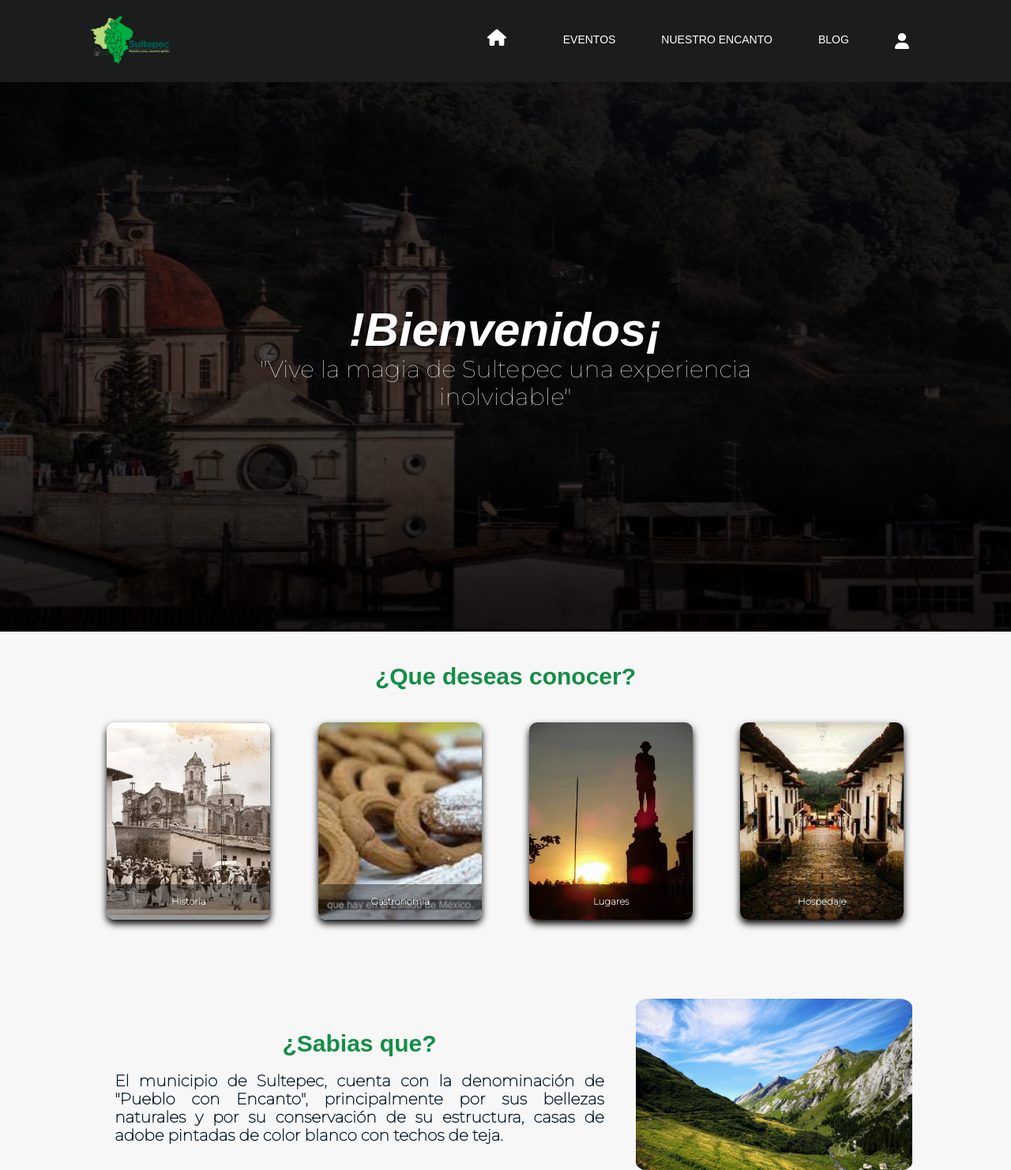
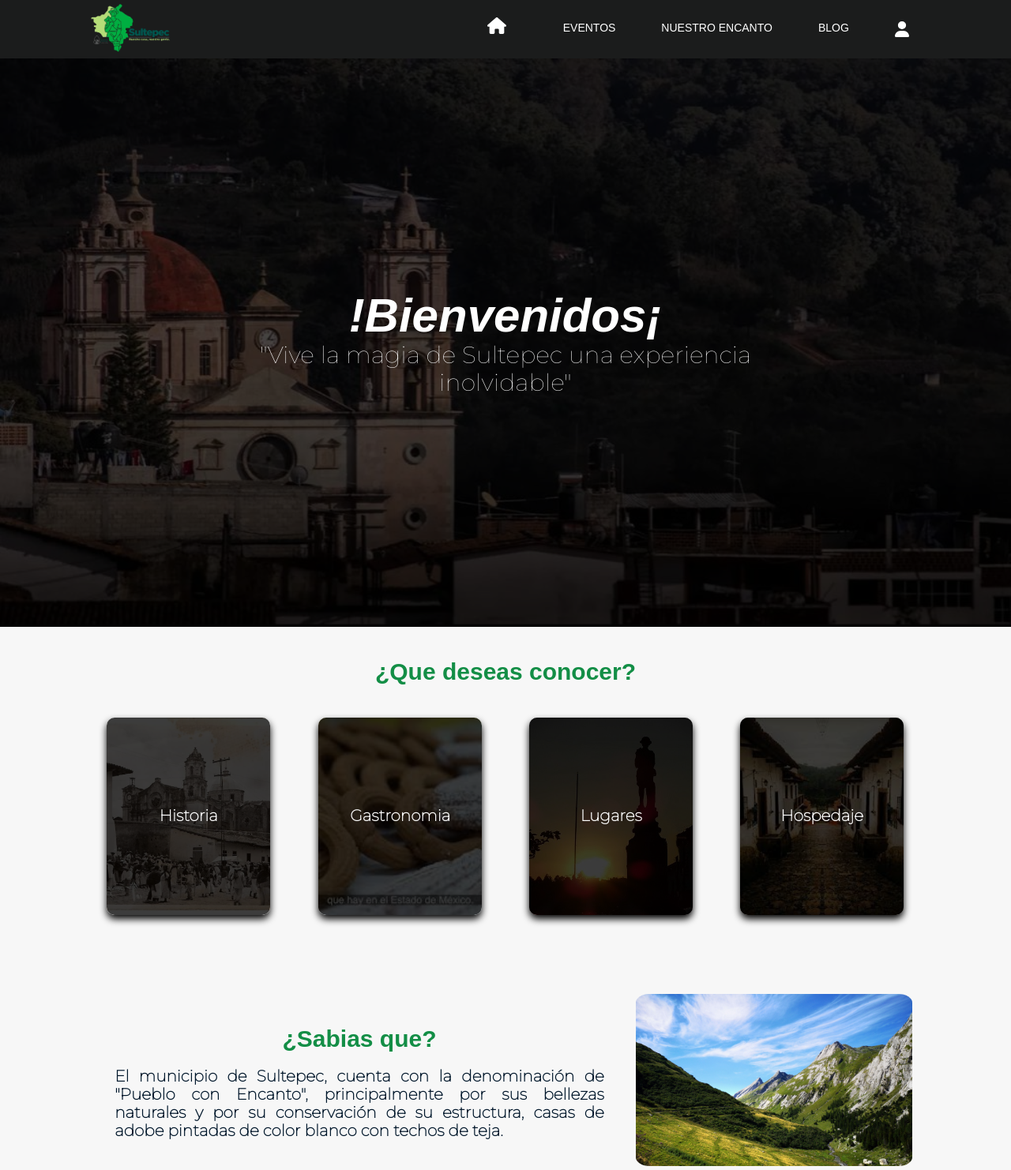
Before and after one commit to angelcruz07/WebSite-Turismo, a PHP site: page /WebSite-Turismo/ in a window 1280 px wide. Shown: the top 1482 px of the page at 79% size. Run offline with PHP 8.4, Linux system fonts and the light colour scheme.

Commit message:
Estilo mejorado

```diff
--- a/assets/css/gastronomy.css
+++ b/assets/css/gastronomy.css
@@ -48,7 +48,6 @@
     align-items: center;
     justify-content: space-between;
     position: relative;
-    padding: var(--standard-padding);
 }
 
 .card {
--- a/assets/css/login.css
+++ b/assets/css/login.css
@@ -1,9 +1,9 @@
 .form-register {
     padding: var(--standard-padding);
-    height: 100vh;
 }
 .container-register {
     margin-top:16rem;
+    margin-bottom: 16rem;
     display: flex;
     justify-content: center;
     align-items: center;
@@ -37,6 +37,10 @@
 .labels{
     font-size: var(--font-size);
     text-align: center;
+    color: #fff;
+}
+.parraf{
+    color: #fff;
 }
 .submit-form{
     display: flex;
--- a/assets/css/navbar.css
+++ b/assets/css/navbar.css
@@ -3,7 +3,7 @@
   display: flex;
   align-items: center;
   justify-content: space-between;
-  padding: var(--standard-padding);
+  padding: 5px 9%;
 }
 .logo img {
   width:100px
@@ -173,7 +173,7 @@ nav ul li ul li a:hover {
       background-color:#1b1c1c;
       position: absolute;
       left: 0;
-      top: 98px;
+      top: 72px;
       width: 100%;
       transition: all 300ms ease;
       z-index: 100;
--- a/assets/css/responsive.css
+++ b/assets/css/responsive.css
@@ -20,11 +20,6 @@
     }
     .description h3{
         text-align: center;
-    }
- }
- @media (max-width: 991px){
-    .header {
-        padding: 2rem 3%;
     }
  }
  @media (max-width: 768px){
--- a/assets/css/slider.css
+++ b/assets/css/slider.css
@@ -5,7 +5,7 @@
   position: relative;
 }
 .slider-container{
-  height: 87vh;
+  height: 90vh;
 }
 .overlay-slider {
   width: 100%;
--- a/assets/css/suggestions.css
+++ b/assets/css/suggestions.css
@@ -47,16 +47,18 @@
     position: absolute;
     bottom: 0;
     width: 100%;
-    height: 45px;
-    line-height: 45px;
+    height: 100%;
+    line-height: 250px;
     color: #fff;
-    background: rgba(0,0,0,.4);
+    background: rgba(0, 0, 0, 0.765);
     text-align: center;
+    font-size: 2rem;
+    font-family: var(--font-family);
   }
 
   .card-suggetion .back {
     transform: perspective(600px) rotateY(180deg);
-    background: rgb(3, 35, 54);
+    background: var(--color-secundary);
     padding: 15px;
     color: #f3f3f3;
     display: flex;
--- a/partials/footer.php
+++ b/partials/footer.php
@@ -19,8 +19,5 @@
         <a href="#silder_main" title="redireccion al inicio"><img class="icon-footer-svg"src="<?php echo $url?>/assets/icons/arrow-up-solid.svg" alt="Flecha que regresa al index"></a>
     </div>
 </footer>
-<!-- Scripts JS -->
-<script src="<?php echo $url; ?>/assets/js/index.js"></script>
-<script src="<?php echo $url; ?>/assets/js/lightbox.js"></script>
 </body>
 </html>
--- a/partials/header2.php
+++ b/partials/header2.php
@@ -13,10 +13,9 @@
   <link rel="stylesheet" href="<?php echo $url; ?>/assets/css/navbar.css" type="text/css">
   <link rel="stylesheet" href="<?php echo $url; ?>/assets/css/attractive.css">
   <link rel="stylesheet" href="<?php echo $url; ?>/assets/css/gastronomy.css" type="text/css">
+  <link rel="stylesheet" href="<?php echo $url; ?>/assets/css/login.css" type="text/css">
   <link rel="stylesheet" href="<?php echo $url; ?>/assets/css/footer.css" type="text/css">
+
   <title>Visita sultepec</title>
 </head>
 <body>
-  <?php
-  require "../partials/navbar.php"
-  ?>
--- a/php/attractive.php
+++ b/php/attractive.php
@@ -3,7 +3,8 @@ $url = "http://" . $_SERVER['HTTP_HOST'] . "/WebSite-Turismo";
 $images = "http://" . $_SERVER['HTTP_HOST'] . "/WebSite-Turismo/assets/imgGallery";
 ?>
 <?php
-require "../partials/header2.php"
+require "../partials/header2.php";
+require "../partials/navbar.php";
 ?>
 <section class="attractive" id="attractive">
     <div class="card">
--- a/php/gastronomy.php
+++ b/php/gastronomy.php
@@ -1,5 +1,6 @@
 <?php
 require "../partials/header2.php";
+require "../partials/navbar.php";
 $url = "http://" . $_SERVER['HTTP_HOST'] . "/WebSite-Turismo/assets/imgGastronomy";
 ?>
 <div class="container-front-page">
--- a/php/slider.php
+++ b/php/slider.php
@@ -19,3 +19,4 @@
     <img class="icon-footer-svg" src="<?php echo $url ?>/assets/icons/arrow-up-solid.svg" alt="Icono de Scroll al inicio"></a>
   </a>
 </div>
+<script src="<?php echo $url; ?>/assets/js/index.js"></script>
--- a/php/suggestions.php
+++ b/php/suggestions.php
@@ -46,7 +46,7 @@ $redirection = "http://" . $_SERVER['HTTP_HOST'] . "/WebSite-Turismo";
             <h3>Lugares</h3>
             <p>Lorem ipsum dolor sit amet consectetur adipisicing elit. Animi, magnam consequuntur veritatis voluptas doloremque nemo perspiciatis.</p>
             <div class="link">
-            <a href="#" class="hover-text">Leer más</a>
+            <a href="<?php echo $redirection ?>/php/attractive.php" class="hover-text">Leer más</a>
             </div>
         </div>
     </div>
```
Also changed, not shown: admin/login.php (+7 -7 lines).
